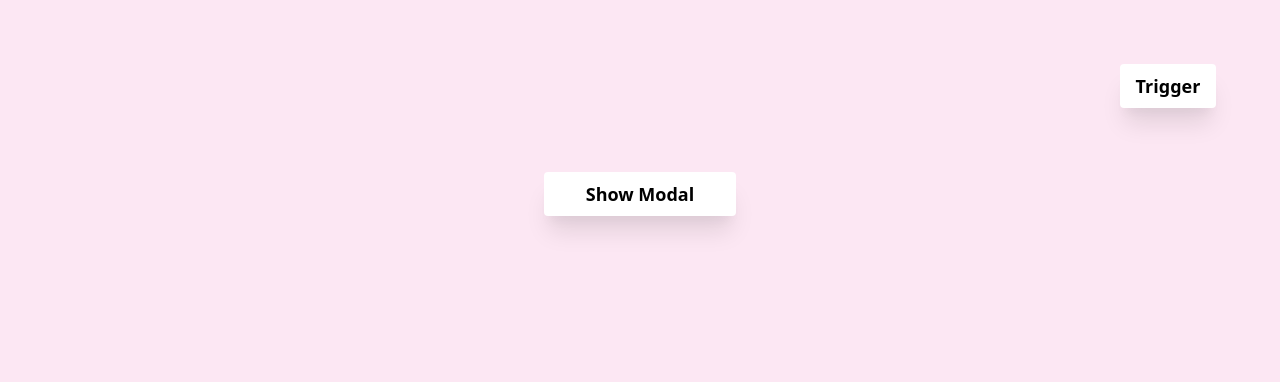
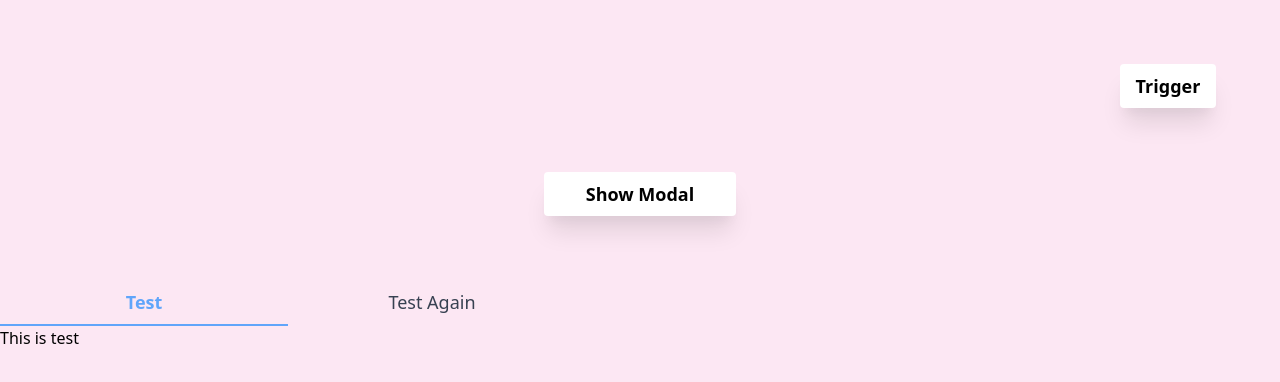
Before and after one commit to TunNandaAung/react-components, a React (Create React App) app: page / in a window 1280 px wide. Shown: the top 382 px of the page. Built offline with nearby package versions, Linux system fonts and the light colour scheme.

Commit message:
Make tabs component work

```diff
--- a/src/App.js
+++ b/src/App.js
@@ -1,6 +1,8 @@
 import Dropdown from "./components/Dropdown";
 import React, { useState } from "react";
 import ConfirmModal from "./components/ConfirmModal";
+import Tabs from "./components/Tabs";
+import Tab from "./components/Tab";
 
 function App() {
   const [show, setShow] = useState(false);
@@ -25,6 +27,14 @@ function App() {
           Show Modal
         </button>
       </div>
+      <div className="mt-16 max-w-xl w-full">
+        <Tabs>
+          <Tab title="Test" isActive={true}>
+            This is test
+          </Tab>
+          <Tab title="Test Again">Yet another test</Tab>
+        </Tabs>
+      </div>
       <ConfirmModal show={show} dismiss={dismiss}></ConfirmModal>
     </div>
   );
--- a/src/components/ConfirmModal.js
+++ b/src/components/ConfirmModal.js
@@ -3,7 +3,6 @@ import ModalDialog from "./ModalDialog";
 
 const ConfirmModal = (props) => {
   const dismiss = () => {
-    console.log("CALLED");
     props.dismiss();
   };
 
--- a/src/components/Tab.js
+++ b/src/components/Tab.js
@@ -1,13 +1,13 @@
 import React, { useEffect, useState } from "react";
 
-function Tab(props) {
-  const [isActive, setIsActive] = useState(null);
+function Tab({ children, isActive = false }) {
+  const [active, setActive] = useState(null);
 
-  useEffect(() => setIsActive(props.isActive));
+  useEffect(() => setActive(isActive), [isActive]);
 
   return (
-    <div role="tabpanel" className={isActive ? "block" : "hidden"}>
-      {props.children}
+    <div role="tabpanel" className={active ? "block" : "hidden"}>
+      {children}
     </div>
   );
 }
--- a/src/components/Tabs.js
+++ b/src/components/Tabs.js
@@ -5,20 +5,19 @@ function Tabs(props) {
   const [activeTab, setActiveTab] = useState(null);
 
   useEffect(() => {
-    setTabs(props.children);
-    setInitialActiveTab();
-  });
+    let tabs = React.Children.toArray(props.children).filter(
+      (child) => child.type.name === "Tab"
+    );
+    setTabs(tabs);
+    setActiveTab(tabs.find((tab) => tab.props.isActive) || tabs[0]);
+  }, [props.children]);
 
-  //   useEffect(() => {
-  //     let newTabs = tabs.map((tab) => (tab.isActive = tab == activeTab));
-  //     setTabs(newTabs);
-  //     // this.$emit("updated", this.activeTab.title.toLowerCase());
-  //     // props.updateTab(activeTab.title.toLowerCase());
-  //   }, [activeTab]);
-
-  const setInitialActiveTab = () => {
-    setActiveTab(tabs.find((tab) => tab.active) || tabs[0]);
-  };
+  // useEffect(() => {
+  //   let newTabs = tabs.map((tab) => (tab.props.isActive = tab == activeTab));
+  //   setTabs(newTabs);
+  //   this.$emit("updated", this.activeTab.title.toLowerCase());
+  //   props.updateTab(activeTab.title.toLowerCase());
+  // }, [activeTab]);
 
   return (
     <div>
@@ -27,9 +26,9 @@ function Tabs(props) {
           tabs.map((tab, index) => (
             <li
               className={
-                "px-4 py-2 bg-transparent flex-1 cursor-pointer hover:bg-gray-200" +
-                (tab.isActive
-                  ? "border-b-2 border-blue-600 rounded-none"
+                "px-4 py-2 bg-transparent flex-1 cursor-pointer hover:bg-blue-200 " +
+                (tab.props.isActive
+                  ? "border-b-2 border-blue-400 rounded-none"
                   : "rounded")
               }
               key={index}
@@ -37,19 +36,23 @@ function Tabs(props) {
             >
               <span
                 className={
-                  "focus:outline-none text-lg text-gray-700" +
-                  (tab.isActive ? "font-bold-text-blue-600" : "")
+                  "focus:outline-none text-lg text-gray-700 " +
+                  (tab.props.isActive ? "font-bold text-blue-400" : "")
                 }
                 role="tab"
-                aria-selected={tab.isActive}
+                aria-selected={tab.props.isActive}
               >
-                {tab.title}
+                {tab.props.title}
               </span>
             </li>
           ))}
       </ul>
-
-      {props.children}
+      {/* {React.cloneElement(props.children, { isActive: tab == activeTab})} */}
+      {React.Children.map(props.children, (child) =>
+        React.cloneElement(child, {
+          isActive: child.props.title === activeTab?.props.title,
+        })
+      )}
     </div>
   );
 }
```
Also changed, not shown: 1 other file (tests, documents, lock files or other folders).
